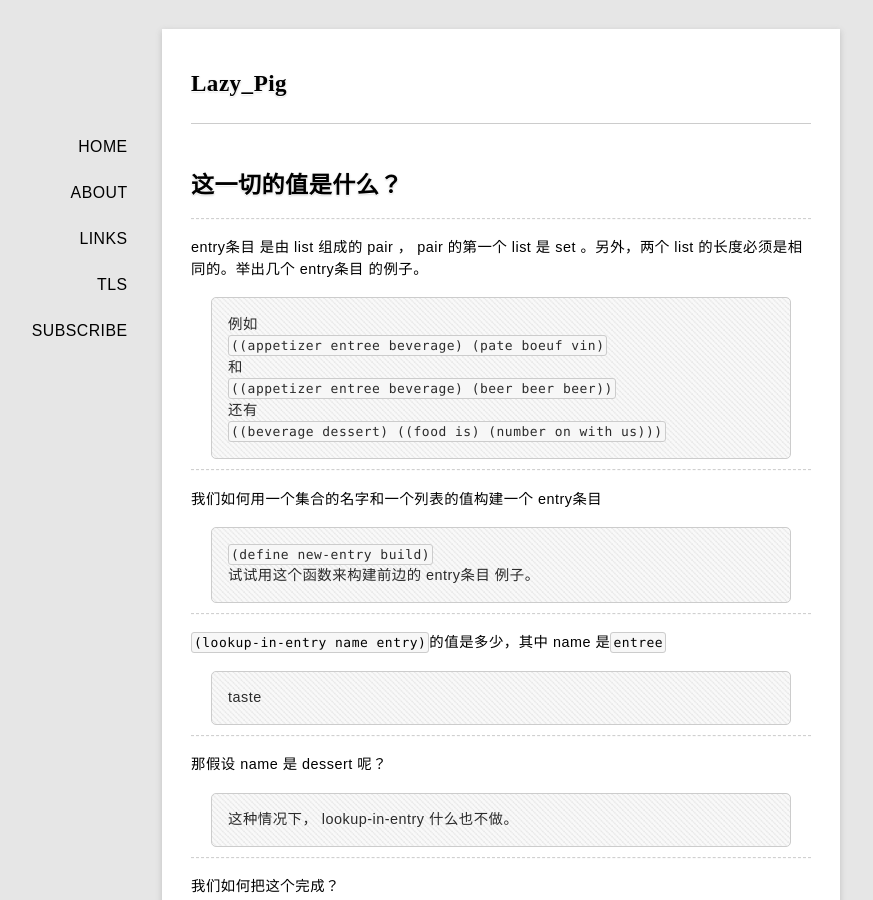
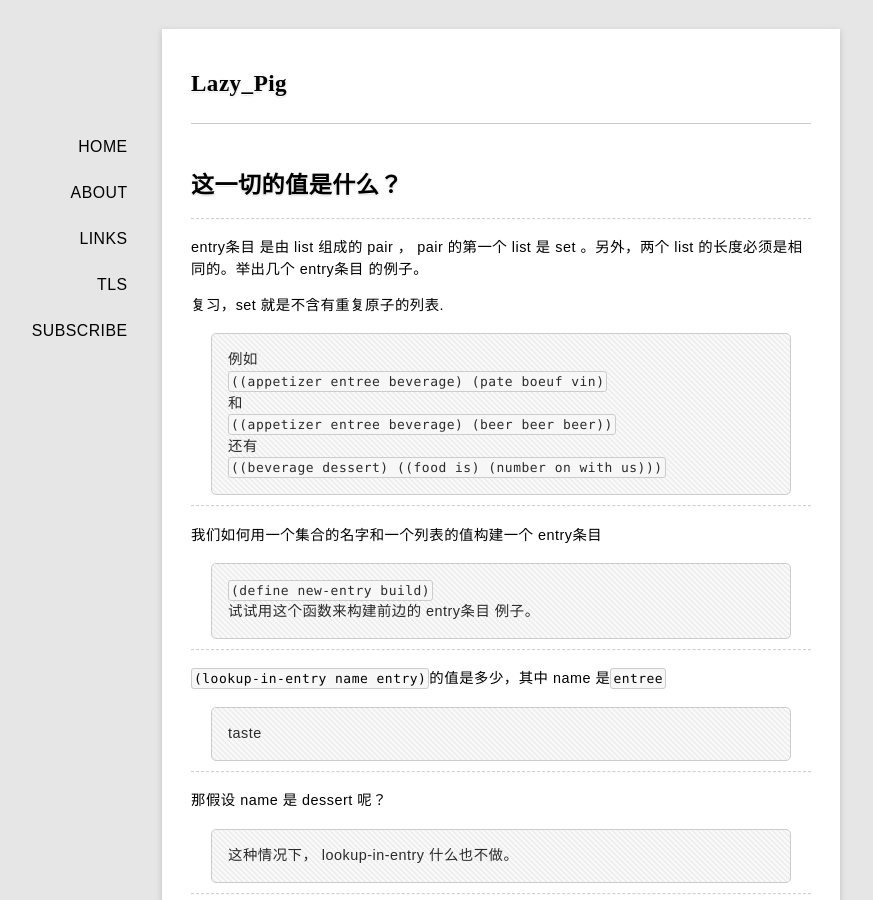
Before and after one commit to rhuichao/uternet.github.io, a Jekyll site: the page built from TLS/10.md, in a window 1280 px wide and 900 px high. Shown: the whole window, without its empty margins (139-1012 px from the left). Built offline with Jekyll 4.4.1, drawn with Linux system fonts in a browser that asks for light colours; some web fonts are replaced; Markdown is read by kramdown in place of the engine named in the settings.

Commit message:
new document posted

```diff
--- a/TLS/10.md
+++ b/TLS/10.md
@@ -5,6 +5,8 @@ title: 这一切的值是什么？
 
 -------------
 entry条目 是由 list 组成的  pair ， pair 的第一个 list 是 set 。另外，两个 list 的长度必须是相同的。举出几个 entry条目 的例子。
+
+复习，set 就是不含有重复原子的列表.
 
 >例如
 `((appetizer entree beverage) (pate boeuf vin)`
```
